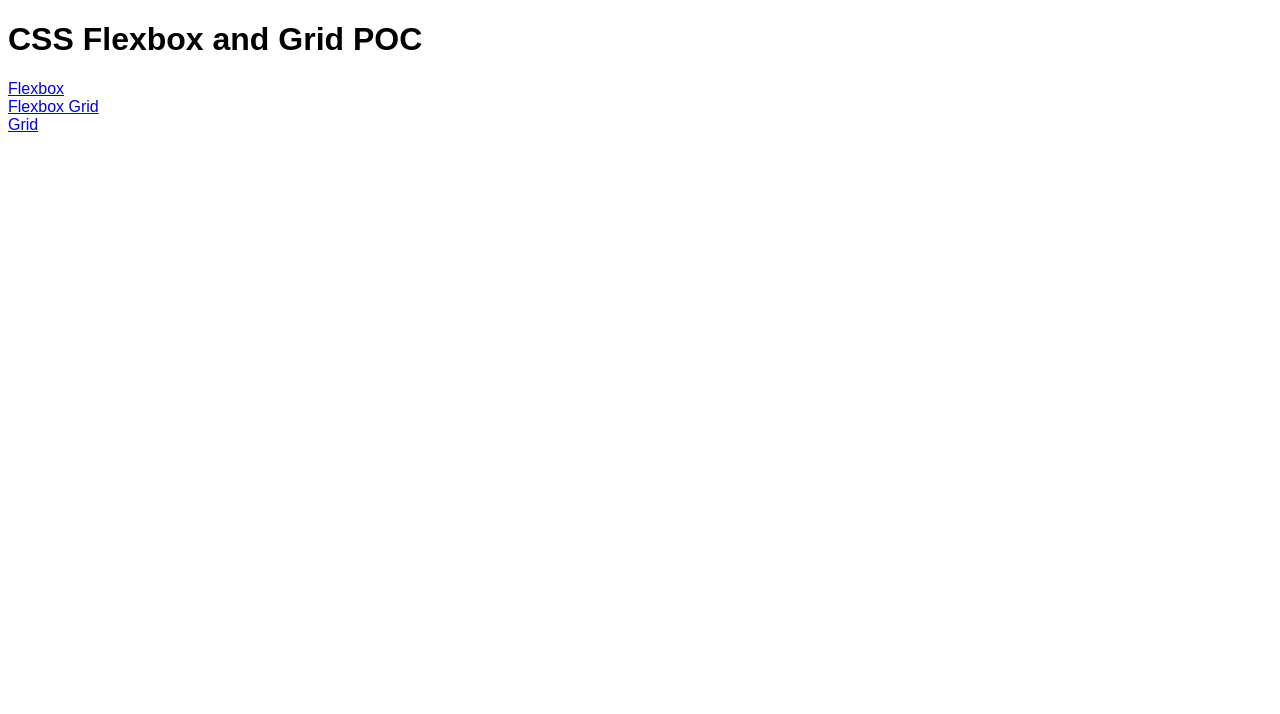
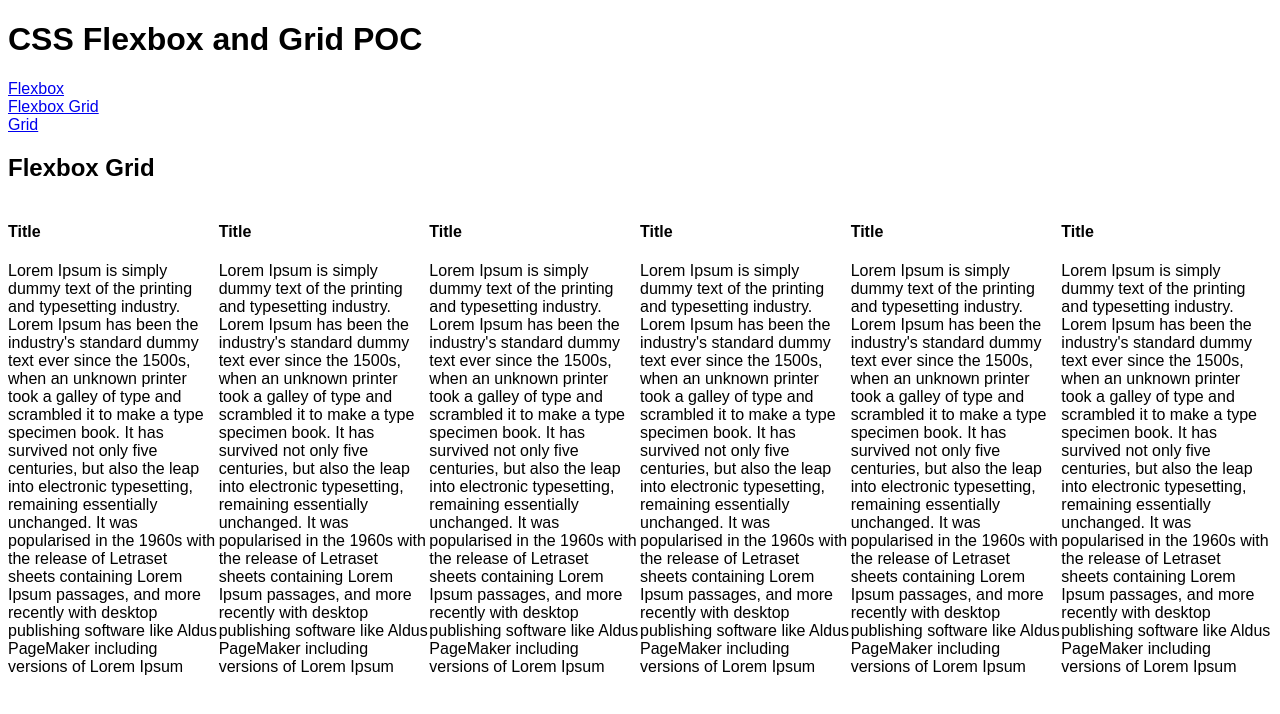
Before and after one commit to santhoshmp89/css-flexbox-grid, a React (Create React App) app: page /flexbox-grid in a window 1280 px wide. Shown: the top 714 px of the page. Built offline with nearby package versions, Linux system fonts and the light colour scheme.

Commit message:
initial commit flexgrid

```diff
--- a/src/App.js
+++ b/src/App.js
@@ -15,7 +15,7 @@ export default function App() {
         <Switch>
           <Route path="/flexbox" component={FlexBox} />
           <Route path="/grid" render={() => <h2>Grid</h2>} />
-          <Route path="flexbox-grid" render={FlexboxGrid} />
+          <Route path="/flexbox-grid" render={FlexboxGrid} />
         </Switch>
       </div>
     </Router>
--- a/src/flexboxGridStyle.js
+++ b/src/flexboxGridStyle.js
@@ -0,0 +1,9 @@
+import styled from "styled-components";
+
+export const FlexContainer = styled.div`
+  display: flex;
+`;
+
+export const FlexGridItem = styled.div`
+  display: block;
+`;
```
